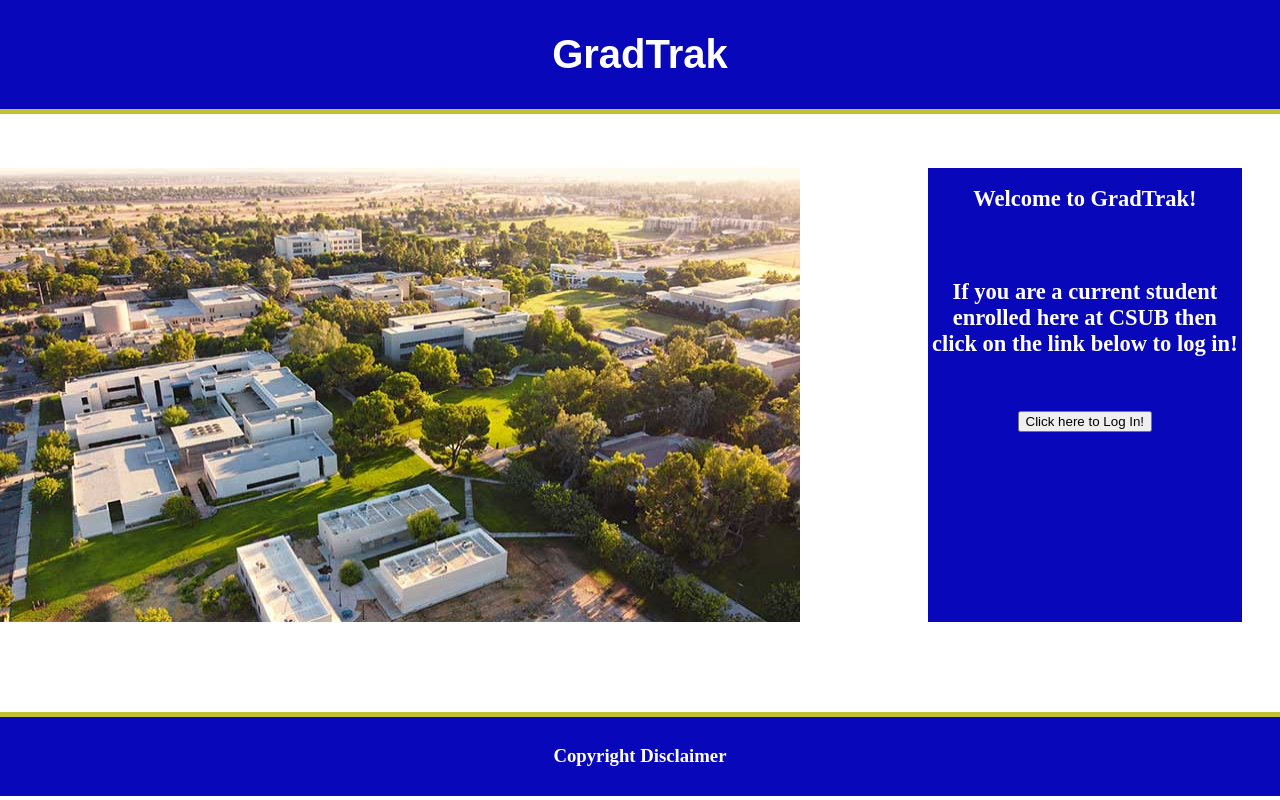
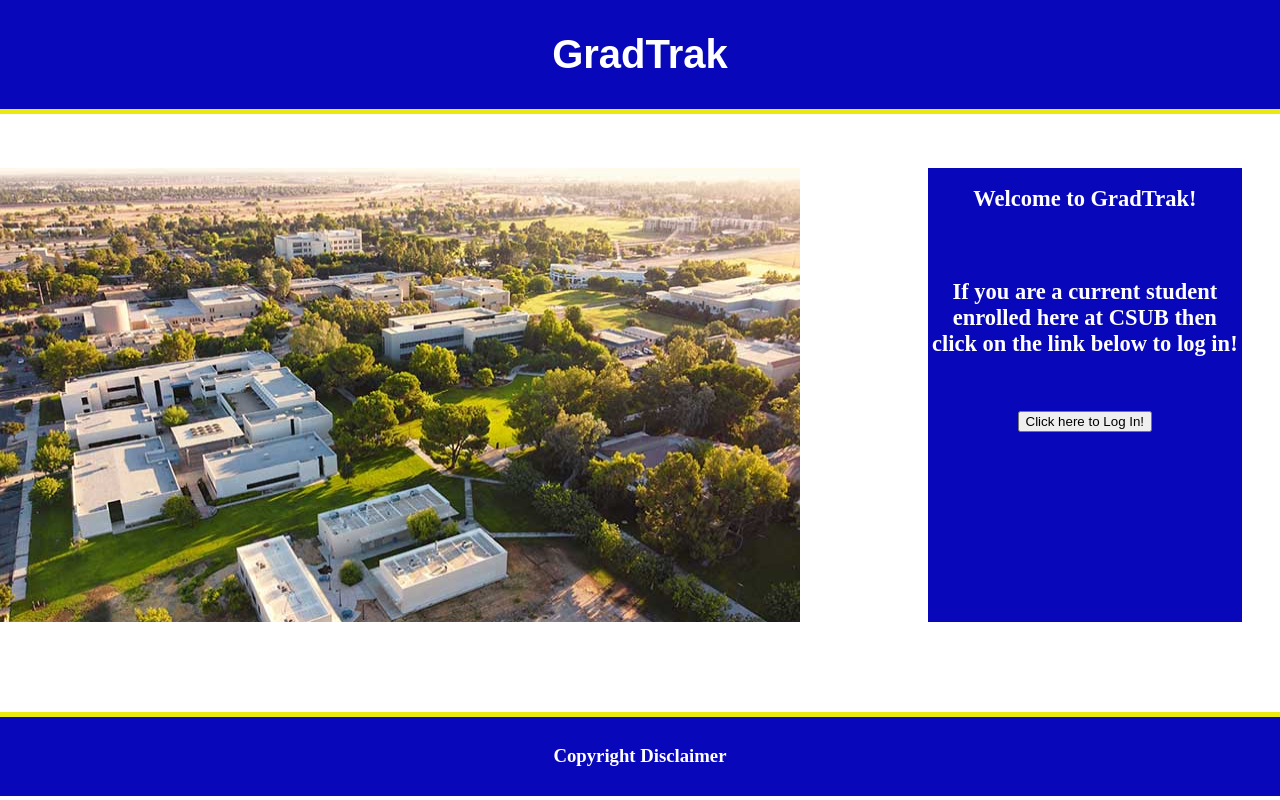
Before and after one commit to Kersplosion/SeniorProjectCSUB2022-23, a PHP site: page / in a window 1280 px wide. Run offline with PHP 8.4, Linux system fonts and the light colour scheme.

Commit message:
Changed border color for header and footer

```diff
--- a/Gradtrak/index.css
+++ b/Gradtrak/index.css
@@ -7,11 +7,11 @@ body {
 .h1 {
     padding: 5px;
     background-color: rgb(8, 8, 186);
-    color:white;
+    color: white;
     text-align: center;
     font-family: Arial, Helvetica, sans-serif;
     height: 100%;
-    border-bottom: 5px solid rgba(240, 240, 14, 0.796);
+    border-bottom: 5px solid rgba(240, 240, 14, 0.977);
     font-size: 20px;
 
 }
@@ -53,5 +53,5 @@ footer {
     font-size: 15;
     color: white;
     padding: 10px;
-    border-top: 5px solid rgba(240, 240, 14, 0.796);
+    border-top: 5px solid rgba(240, 240, 14, 0.977);
 }
```
